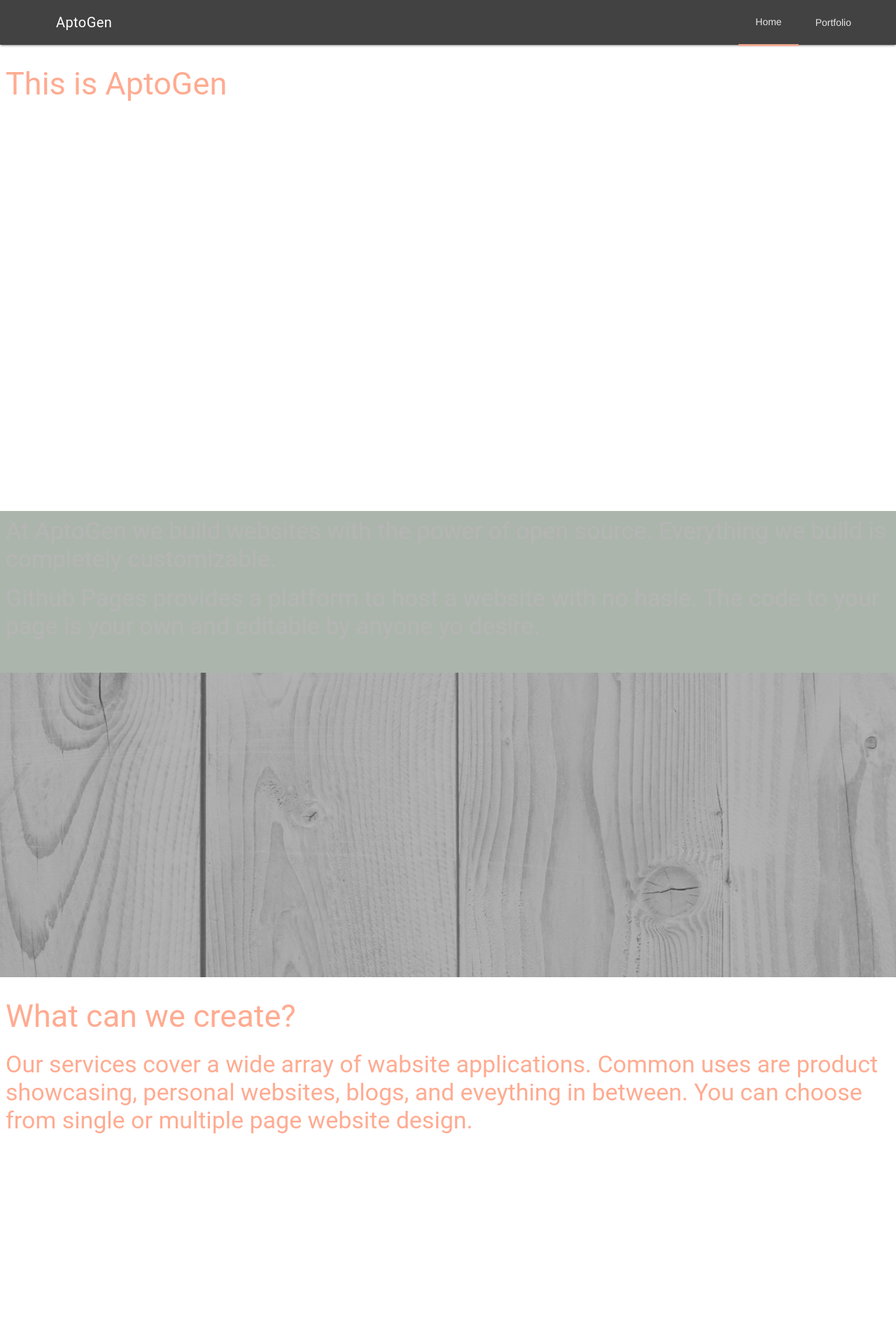
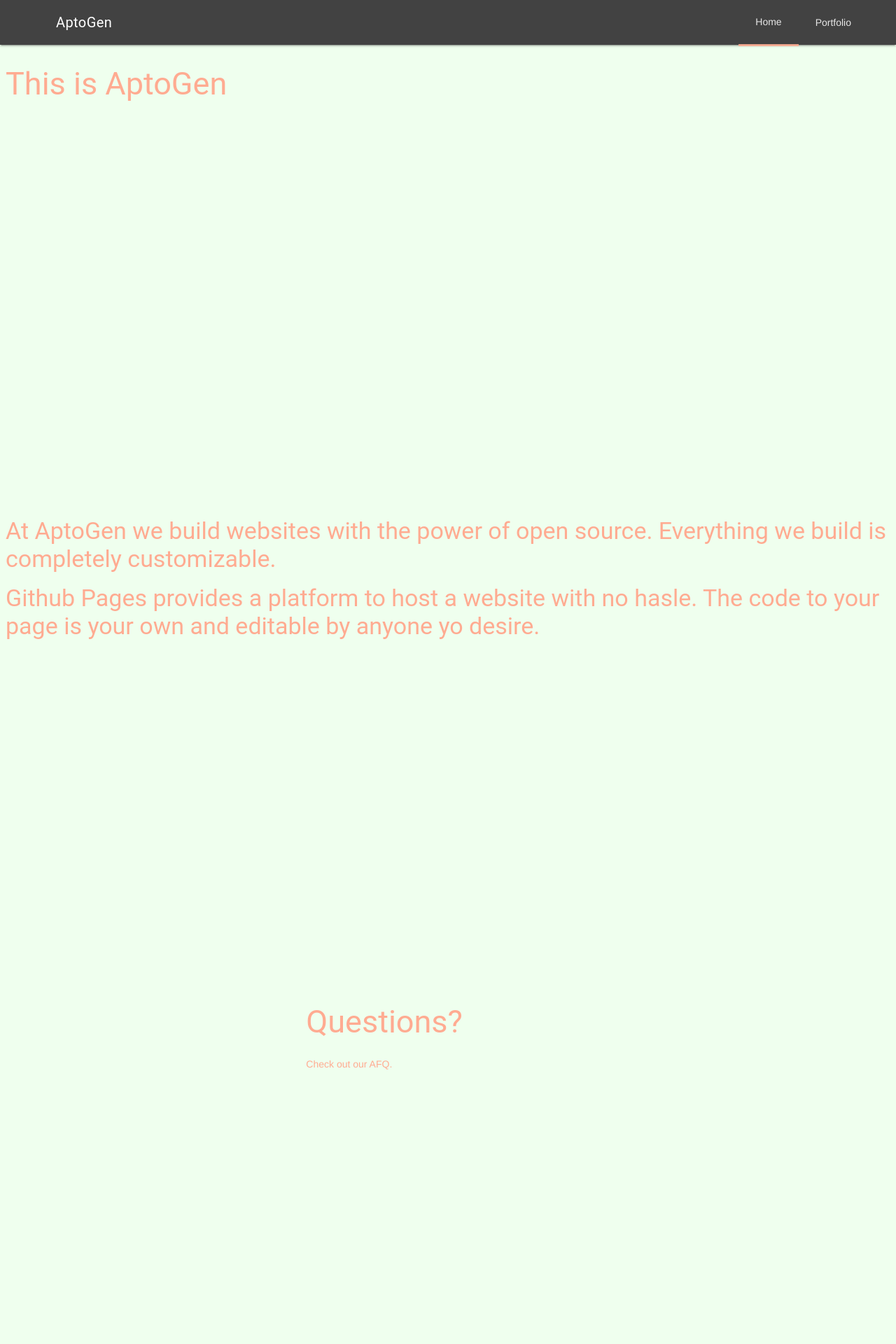
Before and after one commit to karloluis/AptoGen, a Jekyll site: the page built from index.html, in a window 1280 px wide. Shown: the top 1920 px of the page at 70% size. Built offline with Jekyll 4.4.1, drawn with Linux system fonts in a browser that asks for light colours.

Commit message:
Try styling

```diff
--- a/assets/css/theme.scss
+++ b/assets/css/theme.scss
@@ -16,23 +16,15 @@
 
 }
 
-.mdl-grid:nth-of-type(even) {
+.banner:nth-of-type(1) {
+  height: 650px;
+  color: #FFAB91;
   background-color: #efffee;
-
 }
 
-.banner {
-  height: 650px;
-  color: #FFAB91;
-}
-
-.woodboard, .woodzoom {
-  color: white;
-}
-
-.woodboard {
+.woodboard::before {
   background-image: url("../images/wood-boards.jpeg");
-  background-size: initial;
+  background-size: cover;
   background-repeat: no-repeat;
   background-attachment: fixed;
   background-position: center 40%;
@@ -41,13 +33,45 @@
   filter: brightness(80%) contrast(70%);
 }
 
-.woodzoom {
+.banner:nth-of-type(2) {
+  height: 650px;
+  color: #FFAB91;
+  background-color: #efffee;
+}
+
+.banner:nth-of-type(3) {
+  height: 650px;
+  color: #FFAB91;
+  background-color: #efffee;
+}
+
+.banner:nth-of-type(4) {
+  height: 650px;
+  color: #FFAB91;
+  background-color: #efffee;
+}
+
+.banner:nth-of-type(5) {
+  height: 650px;
+  color: #FFAB91;
+  background-color: #efffee;
+}
+
+.banner:nth-of-type(6) {
+  .woodzoom::before {
     background-image: url(../images/wood-zoom.jpeg);
     background-size: initial;
     background-repeat: no-repeat;
     background-attachment: fixed;
-  background-position: center 40%;
+    // background-position: center 40%;
 
     // position: absolute;
     filter: brightness(80%) contrast(70%);
   }
+
+  .woodzoom {
+    height: 650px;
+    color: #FFAB91;
+    background-color: #efffee;
+  }
+}
--- a/index.html
+++ b/index.html
@@ -21,6 +21,17 @@
       Github Pages provides a platform to host a website with no hasle.
       The code to your page is your own and editable by anyone yo desire.
     </p>
+  </section>
+</article>
+
+<article class="mdl-grid banner">
+  <section class="mdl-cell mdl-cell-4">
+    <h3 class="mdl-typography--display-2"></h3>
+    <p></p>
+  </section>
+  <section class="mdl-cell mdl-cell-2">
+    <h3 class="mdl-typography--display-2">Questions?</h3>
+    <p class="">Check out our AFQ.</p>
   </section>
 </article>
 
```
Lines whose indentation alone changed are shown as unchanged.
